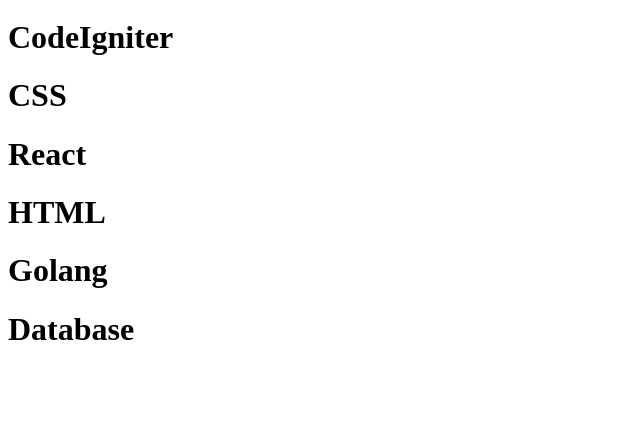
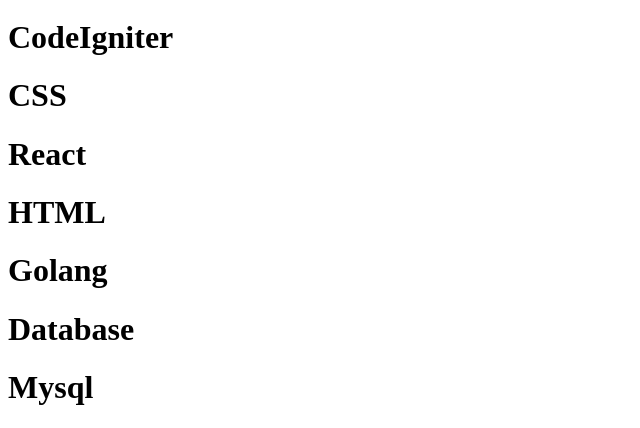
Before and after one commit to yohansky/latihan-git, a plain HTML site: page index.html in a window 1280 px wide. Shown: the part 704-1132 px from the top of the page, without its empty margins (0-640 px from the left). Before the commit the page ends 1073 px from the top, so only its background shows below. Drawn offline with Linux system fonts and the light colour scheme.

Commit message:
commit kedelapanbelas

```diff
--- a/index.html
+++ b/index.html
@@ -24,5 +24,6 @@
     <h1>HTML</h1>
     <h1>Golang</h1>
     <h1>Database</h1>
+    <h1>Mysql</h1>
   </body>
 </html>
```
